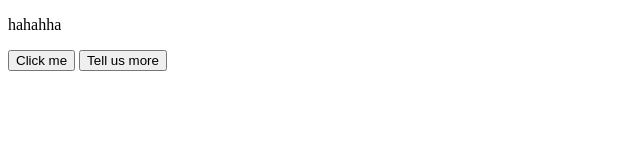
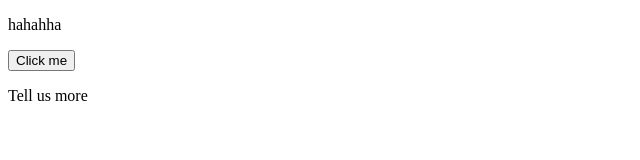
Before and after one commit to shayaan-1/test, a plain HTML site: page index.html in a window 1280 px wide. Shown: the whole page, without its empty margins (0-640 px from the left). Drawn offline with Linux system fonts and the light colour scheme.

Commit message:
feature change

```diff
--- a/index.html
+++ b/index.html
@@ -8,6 +8,6 @@
 <body>
     <p>hahahha</p>
     <button>Click me</button>
-    <button>Tell us more</button>
+    <p>Tell us more</p>
 </body>
 </html>
```
